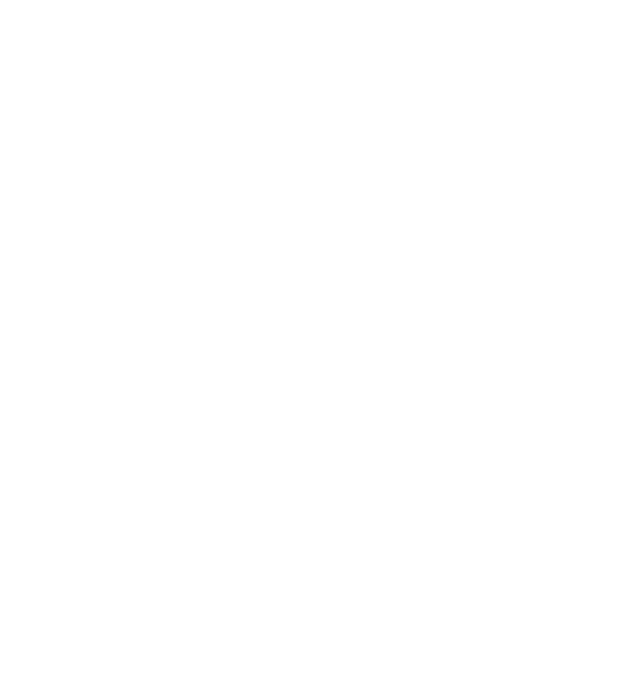
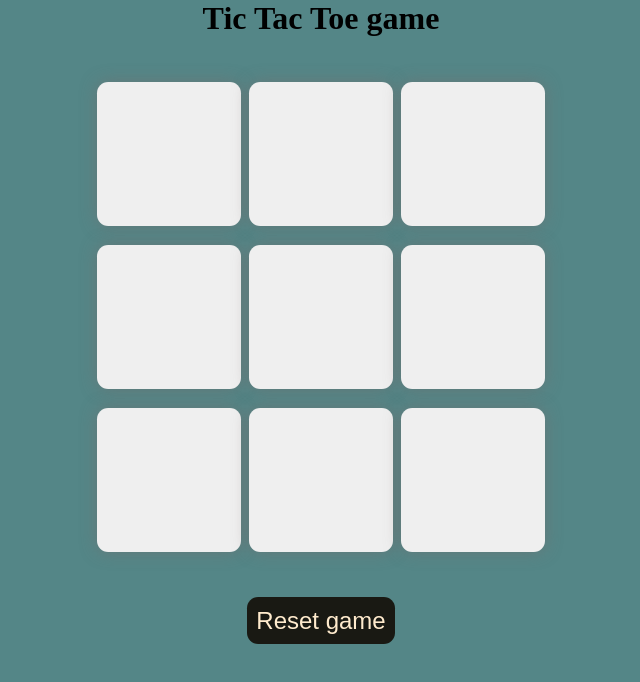
Before and after one commit to Mo-Jawad/Tic-Tac-Toe, a plain HTML site: page index.html in a window 1280 px wide. Shown: the whole page, without its empty margins (319-959 px from the left). Drawn offline with Linux system fonts and the light colour scheme.

Commit message:
all styling done almost

```diff
--- a/index.html
+++ b/index.html
@@ -4,6 +4,25 @@
     <meta charset="UTF-8" />
     <meta name="viewport" content="width=device-width, initial-scale=1.0" />
     <title>Tic Tac Toe Game</title>
+    <link rel="stylesheet" href="style.css" />
   </head>
-  <body></body>
+  <body>
+    <main>
+      <h1>Tic Tac Toe game</h1>
+      <section class="container">
+        <section class="game">
+          <button class="box"></button>
+          <button class="box"></button>
+          <button class="box"></button>
+          <button class="box"></button>
+          <button class="box"></button>
+          <button class="box"></button>
+          <button class="box"></button>
+          <button class="box"></button>
+          <button class="box"></button>
+        </section>
+      </section>
+      <button id="reset">Reset game</button>
+    </main>
+  </body>
 </html>
--- a/style.css
+++ b/style.css
@@ -0,0 +1,44 @@
+* {
+  margin: 0;
+  padding: 0;
+  box-sizing: border-box;
+}
+
+body {
+  background-color: #548687;
+  text-align: center;
+}
+.container {
+  height: 70vh;
+  display: flex;
+  justify-content: center;
+  align-items: center;
+}
+.game {
+  height: 60vmin;
+  width: 60vmin;
+  display: flex;
+  flex-wrap: wrap;
+  justify-content: center;
+  align-items: center;
+  gap: 1vmin;
+}
+
+.box {
+  height: 18vmin;
+  width: 18vmin;
+  border-radius: 0.7rem;
+  border: none;
+  box-shadow: 0 0 1rem rgba(121, 106, 106, 0.5);
+  font-size: 9vmin;
+  color: #b0413e;
+}
+
+#reset {
+  padding: 0.6rem;
+  font-size: 1.5rem;
+  background-color: #191913;
+  border: none;
+  border-radius: 0.7rem;
+  color: blanchedalmond;
+}
```
